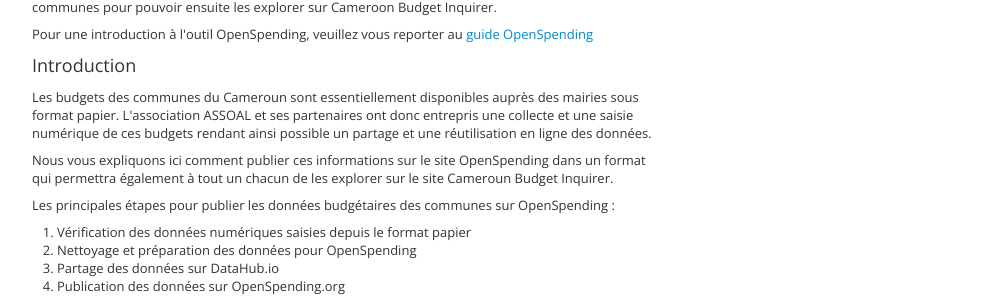
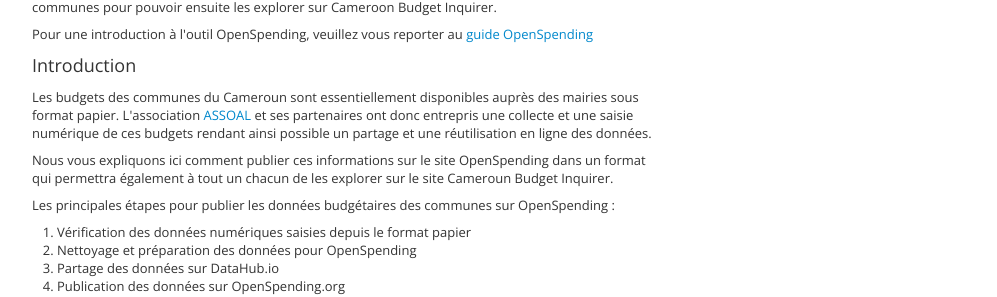
Before and after one commit to openspending/cameroon.openspending.org, a Jekyll site: the page built from fr/contribute_new.html, in a window 1280 px wide and 900 px high. Shown: the part 293-590 px from the top of the window, without its empty margins (138-1135 px from the left). Built offline with Jekyll 4.4.1, drawn with Linux system fonts in a browser that asks for light colours; nearby versions of some CDN libraries; some of the changed lines change nothing that is shown.

Commit message:
Update contribute_new.html

```diff
--- a/fr/contribute_new.html
+++ b/fr/contribute_new.html
@@ -17,7 +17,7 @@
 <p>Pour une introduction à l'outil OpenSpending, veuillez vous reporter au <a href="http://community.openspending.org/help/guide/fr/" target="_blank">guide OpenSpending </a></p>
 
 <h3>Introduction</h3>
-<p>Les budgets des communes du Cameroun sont essentiellement disponibles auprès des mairies sous format papier. L'association ASSOAL et ses partenaires ont donc entrepris une collecte et une saisie numérique de ces budgets rendant ainsi possible un partage et une réutilisation en ligne des données.</p>
+<p>Les budgets des communes du Cameroun sont essentiellement disponibles auprès des mairies sous format papier. L'association <a href="www.assoal.org/" target="_blank">ASSOAL</a> et ses partenaires ont donc entrepris une collecte et une saisie numérique de ces budgets rendant ainsi possible un partage et une réutilisation en ligne des données.</p>
 
 <p>Nous vous expliquons ici comment publier ces informations sur le site OpenSpending dans un format qui permettra également à tout un chacun de les explorer sur le site Cameroun Budget Inquirer.</p>
 
@@ -159,12 +159,15 @@
 
 <p>Pour cela analysons un extrait du budget d'une commune au Cameroun (voir image ci-dessous) information par information et voyons ensuite à quels champs celles-ci correspondent dans le modèle numérique OpenSpending correspondant (cf tableau à la suite) :</p>
 
-<table>
+<table class="table table-striped">
+<thead>
 <tr>
-<td>Information budget papier</td>
-<td>Description</td>
-<td>Champs correspondant pour modèle numérique OpenSpending</td>
+<th>Information budget papier</th>
+<th>Description</th>
+<th>Champs correspondant pour modèle numérique OpenSpending</th>
 </tr>
+</thead>
+<tbody>
 <tr>
 <td>[Nom de la commune] </td>
 <td>Non présent sur l'image ci-dessous mais affichée sur la page de titre du document. Ici il s'agit de la commune de Douala 5.</td>
@@ -210,6 +213,7 @@
 <td>Observation sur la ligne budgétaire</td>
 <td>Si présent Expense_type</td>
 </tr>
+</tbody>
 </table>
 
 </br>
```
